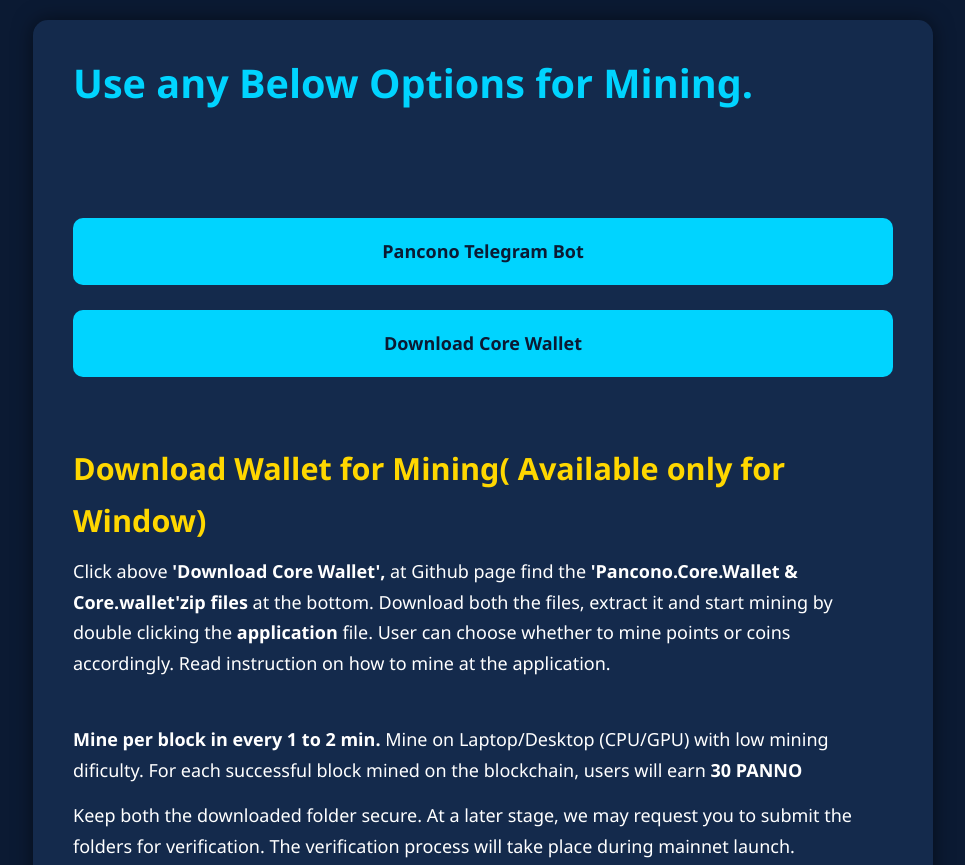
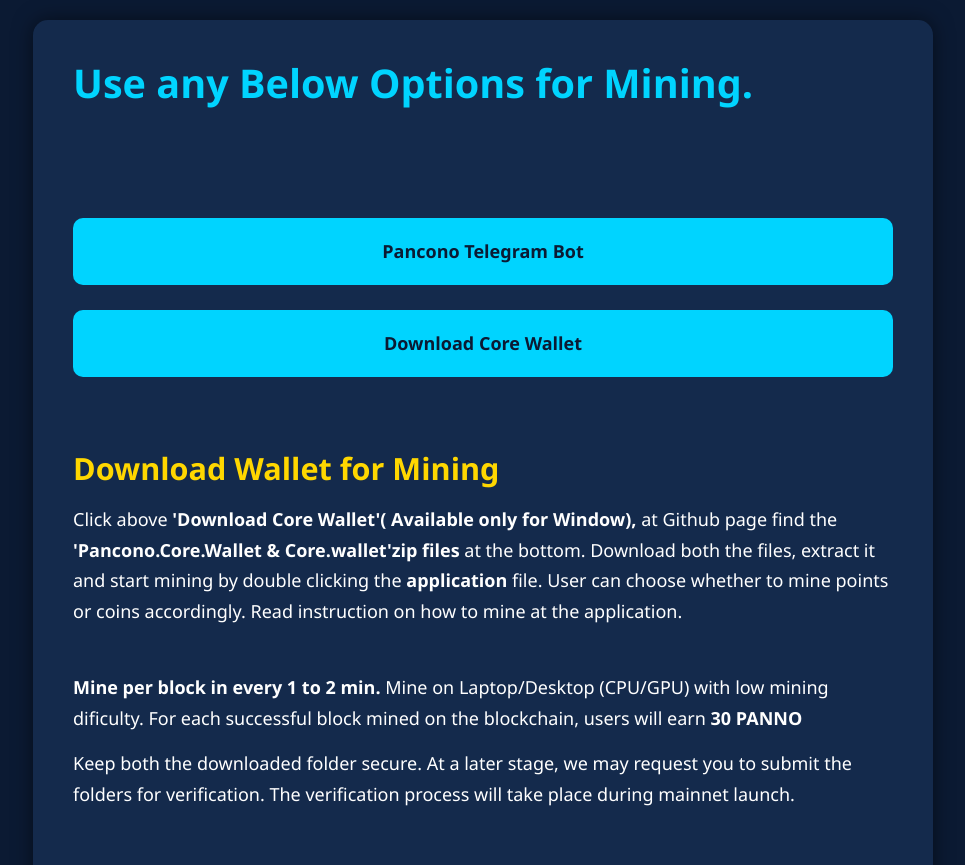
Before and after one commit to ChaserOd/Pancono_Testnet, a plain HTML site: page index.html in a window 1280 px wide. Shown: the top 865 px of the page, without its empty margins (157-1122 px from the left). Drawn offline with Linux system fonts and the light colour scheme.

Commit message:
Update index.html

```diff
--- a/index.html
+++ b/index.html
@@ -114,8 +114,8 @@
   <br />
 
 
-<h2>Download Wallet for Mining( Available only for Window)</h2>
-<p>Click above<strong> 'Download Core Wallet',</strong> at Github page find the <strong>'Pancono.Core.Wallet & Core.wallet'zip files</strong> at the bottom. Download both the files, extract it and start mining by double clicking the <strong>application</strong> file. User can choose whether to mine points or coins accordingly. Read instruction on how to mine at the application.</p>
+<h2>Download Wallet for Mining</h2>
+<p>Click above<strong> 'Download Core Wallet'( Available only for Window),</strong> at Github page find the <strong>'Pancono.Core.Wallet & Core.wallet'zip files</strong> at the bottom. Download both the files, extract it and start mining by double clicking the <strong>application</strong> file. User can choose whether to mine points or coins accordingly. Read instruction on how to mine at the application.</p>
 <br />
 <p><strong> Mine per block in every 1 to 2 min.</strong> Mine on Laptop/Desktop (CPU/GPU) with low mining dificulty. For each successful block mined on the blockchain, users will earn <strong>30 PANNO</strong></p>
 <p>Keep both the downloaded folder secure. At a later stage, we may request you to submit the folders for verification. The verification process will take place during mainnet launch.</p>
```
